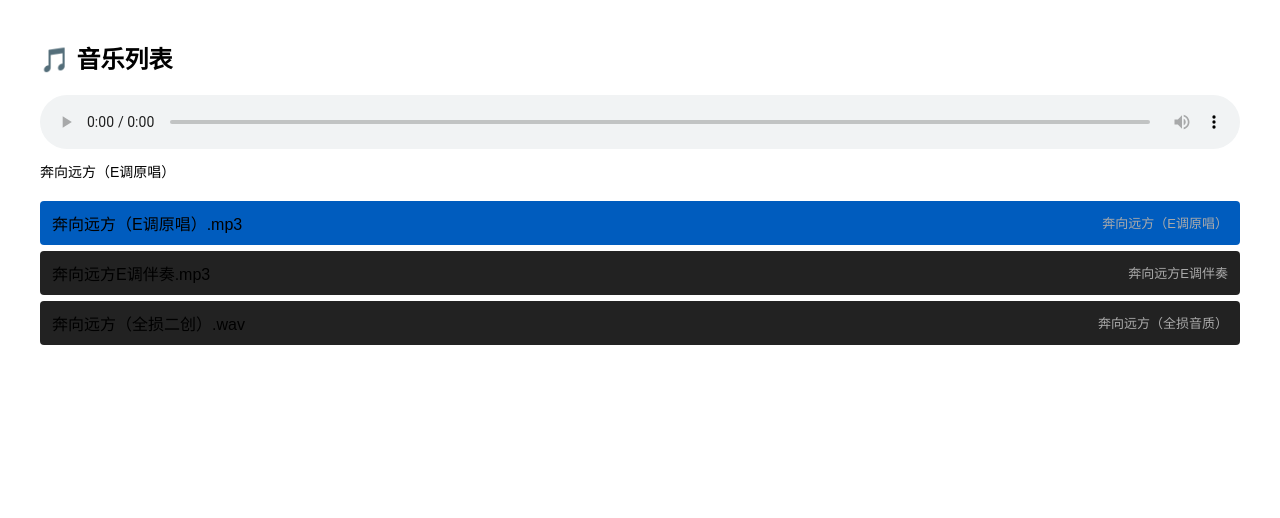
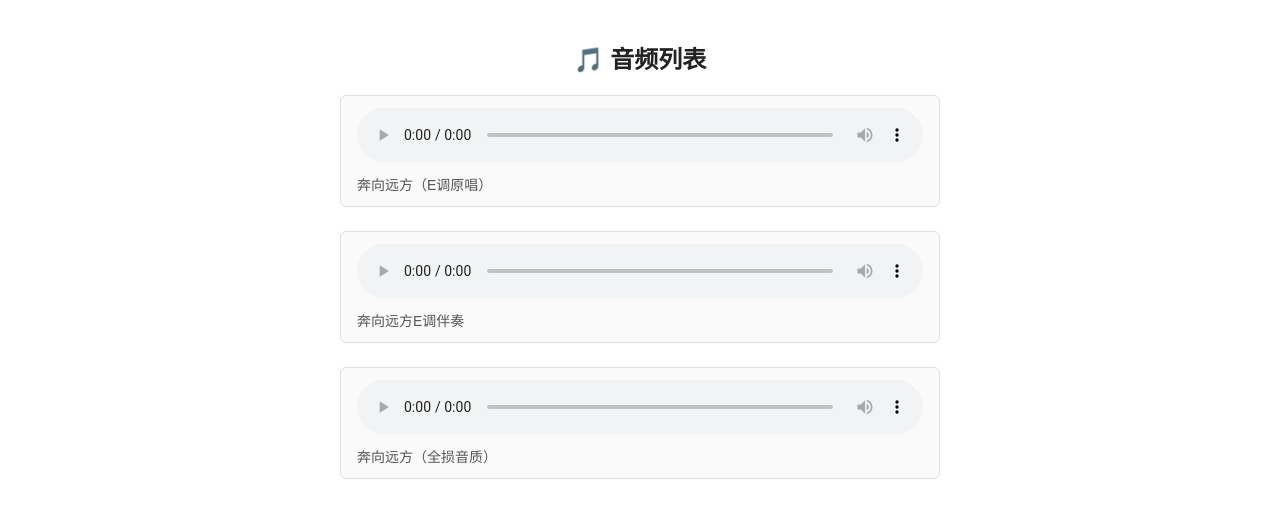
Before and after one commit to 1145Dragonp/bxyf, a plain HTML site: page index.html in a window 1280 px wide. Drawn offline with Linux system fonts and the light colour scheme.

Commit message:
Update index.html

```diff
--- a/index.html
+++ b/index.html
@@ -1,60 +1,56 @@
 <!DOCTYPE html>
 <html lang="zh-CN">
 <head>
-  <meta charset="UTF-8"/>
-  <title>单文件音乐播放器</title>
+<meta charset="UTF-8">
+<title>多音频独立播放器</title>
 <style>
-    body{margin:0;padding:40px;background:#fff;color:#000;font-family:Arial,Helvetica,sans-serif}
+  *{box-sizing:border-box}
+  body{margin:0;padding:40px;background:#fff;color:#222;font-family:Arial,Helvetica,sans-serif}
   h2{margin-top:0}
+  .player-card{width:100%;max-width:600px;margin:0 auto 24px auto;border:1px solid #ddd;border-radius:6px;padding:12px 16px;background:#fafafa}
+  .player-card.playing{border-color:#005cbe;background:#f0f7ff}
   audio{width:100%;outline:0}
-    #desc{margin-top:8px;font-size:14px;color:#000}
-    ul{list-style:none;padding:0;margin:20px 0}
-    li{padding:10px 12px;background:#222;margin:6px 0;border-radius:4px;cursor:pointer;display:flex;justify-content:space-between;align-items:center}
-    li:hover{background:#333}
-    li.playing{background:#005cbe}
-    li span.desc{font-size:13px;color:#aaa;margin-left:12px}
+  .title{margin-top:8px;font-size:14px;color:#555}
 </style>
 </head>
 <body>
-  <h2>🎵 音乐列表</h2>
-  <audio id="ap" controls preload="metadata"></audio>
-  <div id="desc"></div>
 
-  <ul id="list"></ul>
+<h2 align="center">🎵 音频列表</h2>
+<div id="cards"></div>
 
 <script>
-    const ap=document.getElementById('ap'),listBox=document.getElementById('list'),descBox=document.getElementById('desc');
-    let songs=[],idx=0;
+(async ()=>{
+  const list = await fetch('files.json').then(r=>r.json()).catch(()=>[]);
+  if(!list.length){document.body.insertAdjacentHTML('beforeend','<p align="center">加载列表失败</p>');return;}
 
-    fetch('files.json')
-      .then(r=>r.json())
-      .then(d=>{
-        songs=d;
-        renderList();
-        if(songs.length){play(0);}
-      })
-      .catch(err=>listBox.textContent='加载列表失败，请确认 files.json 存在且格式正确。');
+  const cardsBox = document.getElementById('cards');
+  let currentAudio = null;          // 当前正在放的 audio 元素
+  let currentCard  = null;          // 当前高亮卡片
 
-    function renderList(){
-      listBox.innerHTML='';
-      songs.forEach((s,i)=>{
-        const li=document.createElement('li');
-        li.innerHTML=`${s.file}<span class="desc">${s.desc||''}</span>`;
-        li.onclick=()=>play(i);
-        listBox.appendChild(li);
+  list.forEach((item,i)=>{
+    const card = document.createElement('div');
+    card.className = 'player-card';
+    card.innerHTML = `
+      <audio src="${item.file}" controls preload="metadata"></audio>
+      <div class="title">${item.desc||''}</div>
+    `;
+
+    const audio = card.querySelector('audio');
+    audio.addEventListener('play', () => {
+      if(currentAudio && currentAudio !== audio){
+        currentAudio.pause();          // 先暂停上一个
+        currentCard.classList.remove('playing');
+      }
+      currentAudio = audio;
+      currentCard  = card;
+      card.classList.add('playing');
     });
-    }
-    function play(i){
-      idx=i;
-      const cur=songs[i];
-      ap.src=cur.file;
-      descBox.textContent=cur.desc||'';
-      document.querySelectorAll('li').forEach((el,k)=>el.classList.toggle('playing',k===i));
-      ap.play();
-    }
-    ap.addEventListener('ended',()=>{
-      if(idx<songs.length-1)play(idx+1);
+    audio.addEventListener('pause', () => card.classList.remove('playing'));
+    audio.addEventListener('ended', () => card.classList.remove('playing'));
+
+    cardsBox.appendChild(card);
   });
+})();
 </script>
 </body>
 </html>
```
Lines whose indentation alone changed are shown as unchanged.
